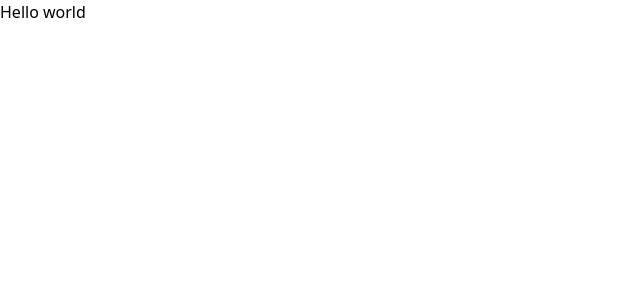
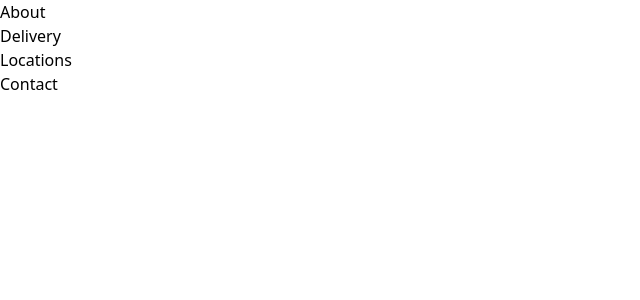
Before and after one commit to StalinAM/food-ecommerce, a React (Vite) app: page / in a window 1280 px wide. Shown: the top 300 px of the page, without its empty margins (0-640 px from the left). Built offline with nearby package versions, Linux system fonts and the light colour scheme.

Commit message:
add header component

```diff
--- a/src/App.jsx
+++ b/src/App.jsx
@@ -1,5 +1,11 @@
+import Header from './components/Header'
+
 function App() {
-  return <h1>Hello world</h1>
+  return (
+    <>
+      <Header />
+    </>
+  )
 }
 
 export default App
--- /dev/null
+++ b/src/components/Header.jsx
@@ -0,0 +1,21 @@
+function Header() {
+  const ITEMS = [
+    { id: 1, name: 'About' },
+    { id: 2, name: 'Delivery' },
+    { id: 3, name: 'Locations' },
+    { id: 4, name: 'Contact' }
+  ]
+  return (
+    <header className=''>
+      <nav>
+        <ul>
+          {ITEMS.map(({ id, name }) => (
+            <li key={id}>{name}</li>
+          ))}
+        </ul>
+      </nav>
+    </header>
+  )
+}
+
+export default Header
```
